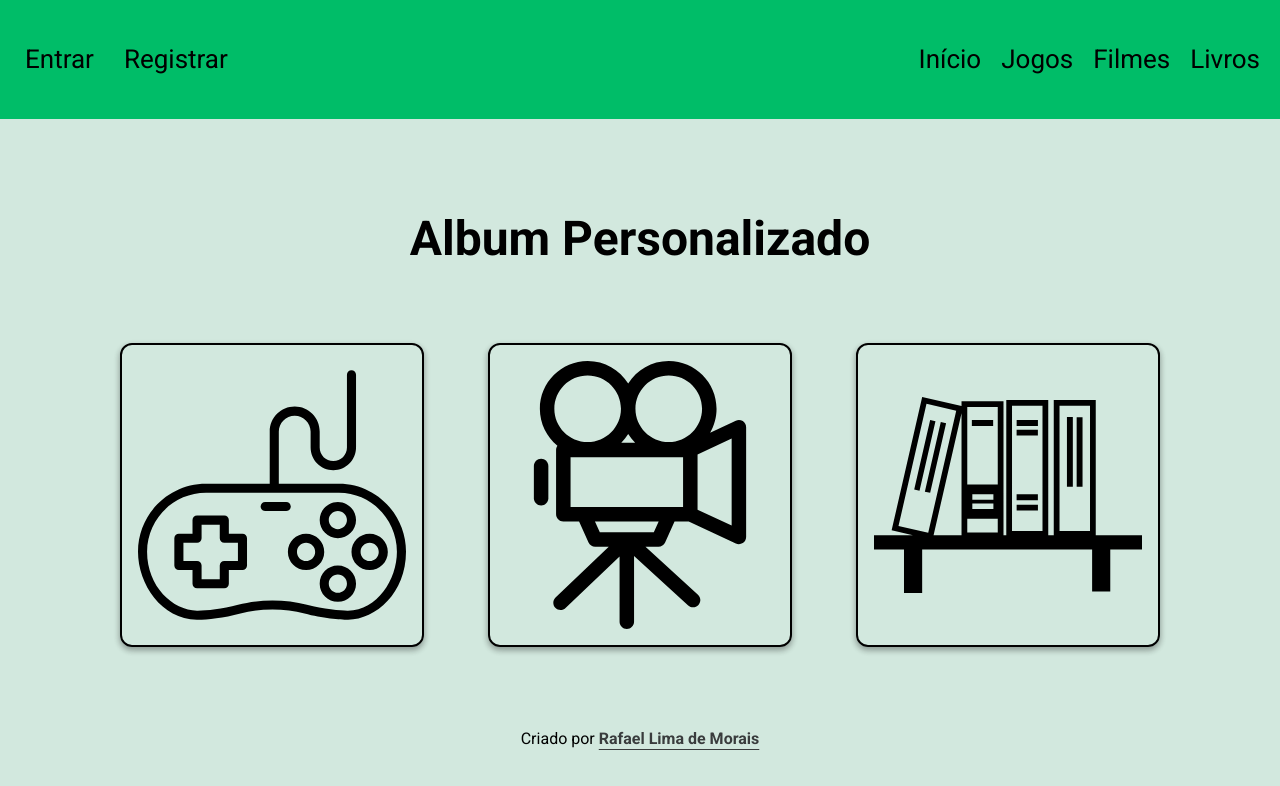
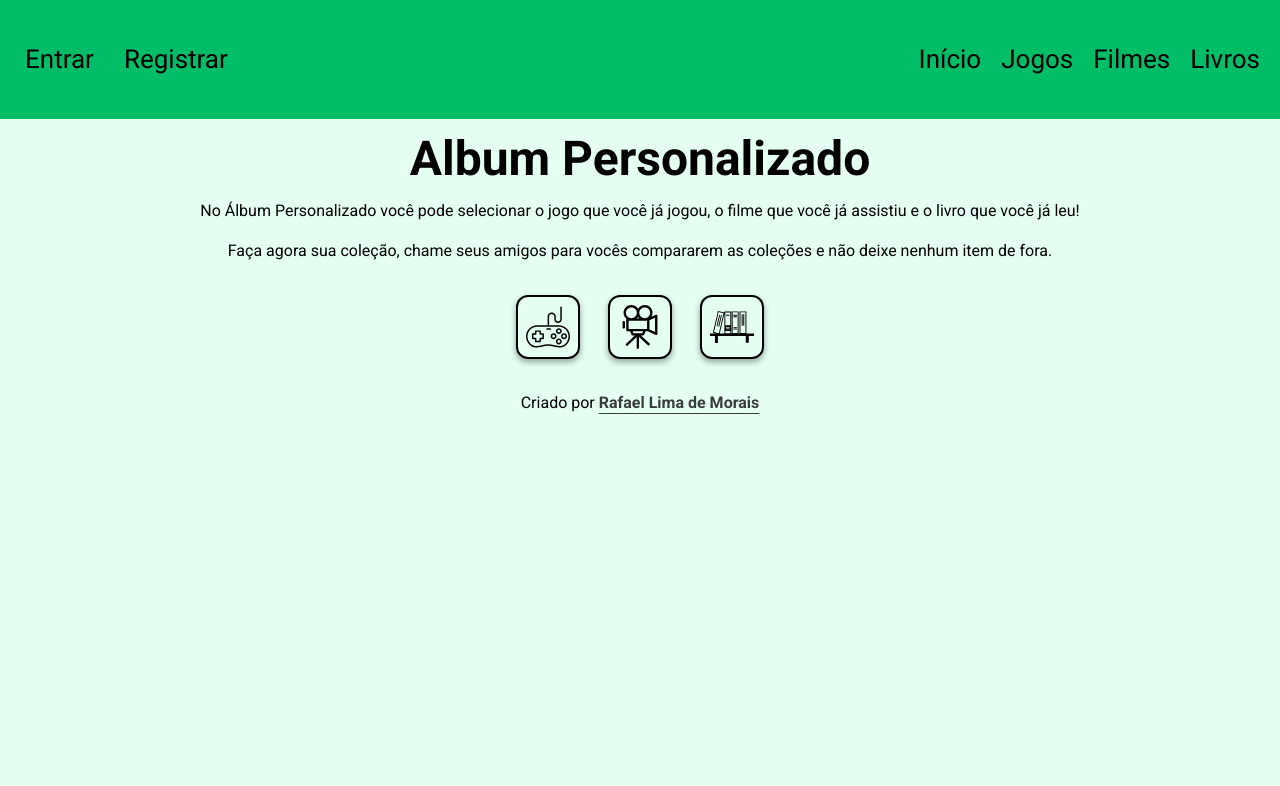
Before and after one commit to RafaZeero/mentoria-csv-projeto-my-custom-album, a React (Vite) app: page / in a window 1280 px wide. Shown: the top 786 px of the page. Built offline with nearby package versions, Linux system fonts and the light colour scheme; no server answers.

Commit message:
Tailwind - HomePage

```diff
--- a/src/App.jsx
+++ b/src/App.jsx
@@ -17,7 +17,7 @@ function App() {
   const { user, authIsReady } = useAuthContext()
 
   return (
-    <div className="min-w-full flex-col text-center items-center justify-center bg-[#d2e8de] text-[#000] min-h-screen font-[Roboto]">
+    <div className="min-w-full flex-col text-center items-center justify-center bg-[#e5fff3] text-[#000] min-h-screen font-[Roboto]">
       {authIsReady && (
         <BrowserRouter>
           <Navbar user={user} />
--- /dev/null
+++ b/src/components/ShowIf.jsx
@@ -0,0 +1,3 @@
+export default function ShowIf({ children, isTrue }) {
+  return isTrue ? children : null
+}
--- a/src/global.css
+++ b/src/global.css
@@ -284,7 +284,7 @@ img {
   width: 100%;
   padding: 30px 0;
   box-sizing: border-box;
-  margin-bottom: 80px;
+  /* margin-bottom: 80px; */
   background-color: #00bd68;
   font-family: 'Roboto', sans-serif;
   font-size: 1.625rem;
--- a/src/pages/Home/index.jsx
+++ b/src/pages/Home/index.jsx
@@ -1,40 +1,41 @@
 import { Link } from 'react-router-dom'
+import ShowIf from '../../components/ShowIf'
 
 export default function Home() {
   return (
     <>
-      <div className="flex flex-col gap-16 p-4 box-border">
+      <div className="flex flex-col gap-4 p-4 box-border">
         <h1 className="text-4xl sm:text-5xl font-semibold ">
           Album Personalizado
         </h1>
-        <div className="flex flex-col sm:flex-row justify-center gap-16 p-4 ">
+        <p className="max-w-[290px] sm:container m-auto align-center text-center">
+          No Álbum Personalizado você pode selecionar o jogo que você já jogou,
+          o filme que você já assistiu e o livro que você já leu!
+        </p>
+        <p className="max-w-[290px] sm:container m-auto align-center text-center">
+          Faça agora sua coleção, chame seus amigos para vocês compararem as
+          coleções e não deixe nenhum item de fora.
+        </p>
+        <div className="flex flex-row justify-center gap-4 sm:gap-6 lg:gap-7 p-4 ">
           <Link
             to="games"
-            className="border-2 border-black rounded-xl shadow-customShadow hover:scale-[1.03] duration-200"
+            className="border-2 border-black rounded-xl shadow-customShadow hover:scale-[1.03] duration-200 p-2 w-16"
           >
-            <img
-              src="/assets/images/game-controller.svg"
-              alt="Controller"
-              className="p-4"
-            />
+            <img src="/assets/images/game-controller.svg" alt="Controller" />
           </Link>
 
           <Link
             to="movies"
-            className="border-2 border-black rounded-xl shadow-customShadow hover:scale-[1.03] duration-200"
+            className="border-2 border-black rounded-xl shadow-customShadow hover:scale-[1.03] duration-200 p-2 w-16"
           >
-            <img
-              src="/assets/images/movie-camera.svg"
-              alt="Camera"
-              className="p-4"
-            />
+            <img src="/assets/images/movie-camera.svg" alt="Camera" />
           </Link>
 
           <Link
             to="books"
-            className="border-2 border-black rounded-xl shadow-customShadow hover:scale-[1.03] duration-200"
+            className="border-2 border-black rounded-xl shadow-customShadow hover:scale-[1.03] duration-200 p-2 w-16"
           >
-            <img src="/assets/images/books.svg" alt="Books" className="p-4" />
+            <img src="/assets/images/books.svg" alt="Books" />
           </Link>
         </div>
         <p>
```
